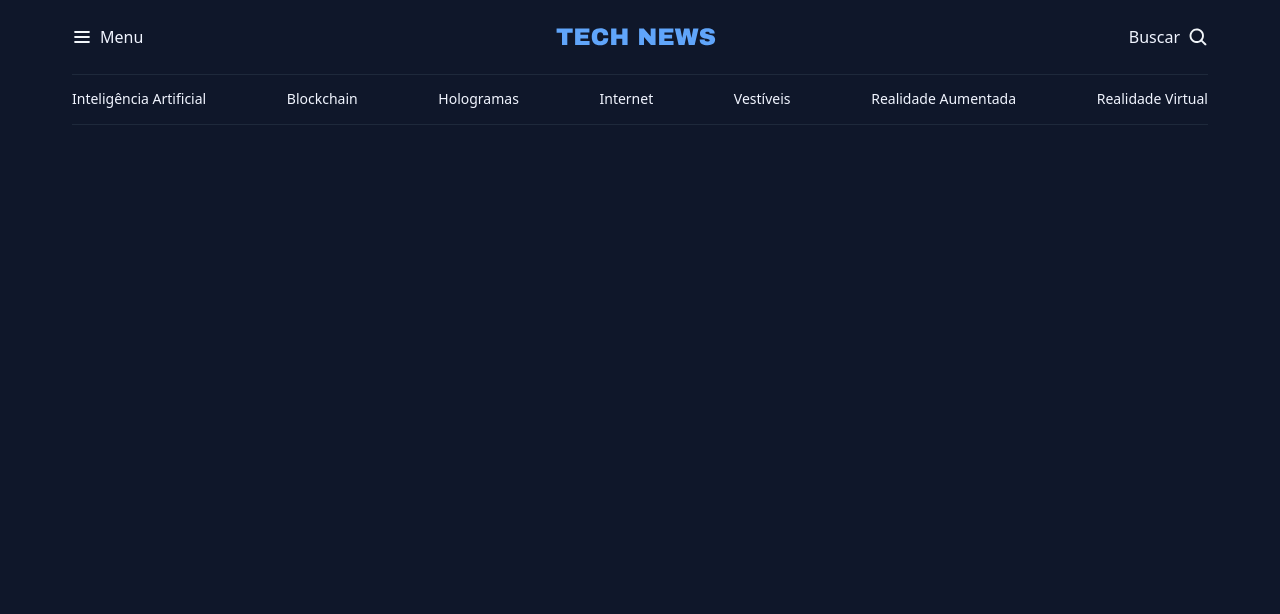
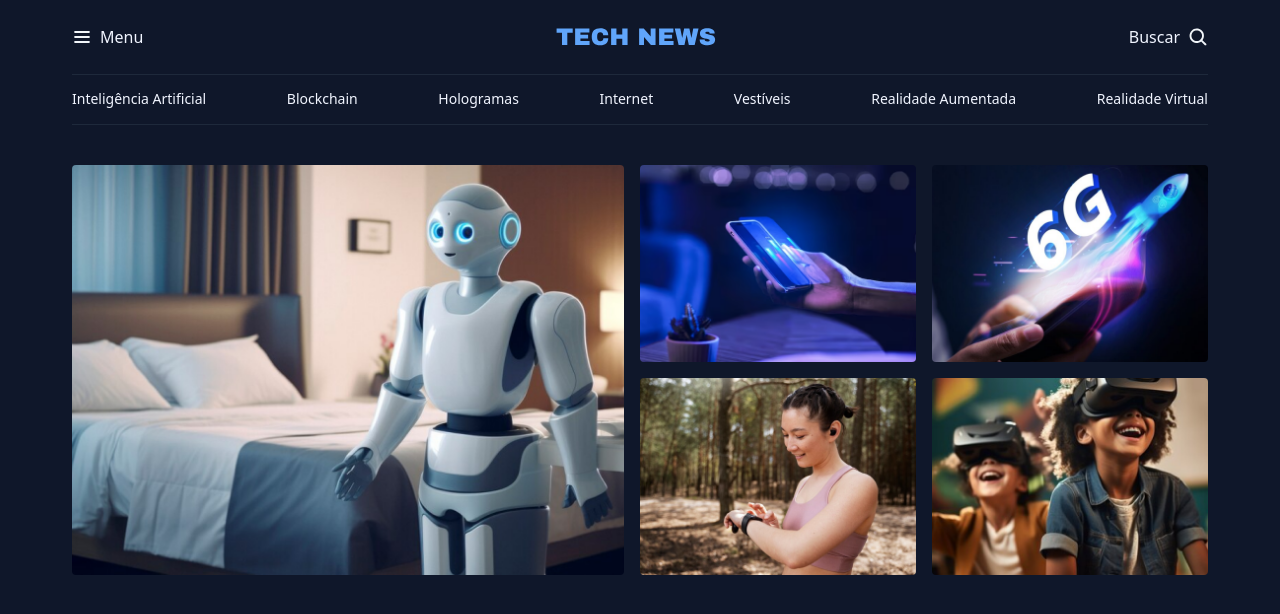
Before and after one commit to Darioluiz/news, a plain HTML site: page index.html in a window 1280 px wide. Drawn offline with Linux system fonts and the light colour scheme.

Commit message:
criações do main e section

```diff
--- a/index.html
+++ b/index.html
@@ -35,5 +35,46 @@
         <a href="#">Realidade Virtual</a>
       </nav>
     </header>
+
+    <main class="container grid">
+      <section id="section-1" class="grid grid-flow-col gap-16px">
+        <div>
+          <img
+            src="/assets/img/Image 01.png"
+            alt="imagem de um robo como assistente de uma casa"
+          />
+        </div>
+
+        <div class="grid grid-col-2 gap-16px">
+          <div>
+            <img
+              src="/assets/img/Image 02.png"
+              alt="fotografia de um usuario de smartphone"
+            />
+          </div>
+
+          <div>
+            <img
+              src="/assets/img/Image 03.png"
+              alt="imagem ilustrativa dos 6g"
+            />
+          </div>
+
+          <div>
+            <img
+              src="/assets/img/Image 04.png"
+              alt="fotografia de uma atleta olhando as horas"
+            />
+          </div>
+
+          <div>
+            <img
+              src="/assets/img/Image 05.png"
+              alt="imagem de duas crianças com o VR, oculos de realidade virtual"
+            />
+          </div>
+        </div>
+      </section>
+    </main>
   </body>
 </html>
--- a/style/global.css
+++ b/style/global.css
@@ -50,6 +50,10 @@ a {
   cursor: pointer;
 }
 
+img {
+  max-width: 100%;
+}
+
 a:hover {
   color: var(--brand-color-light);
 }
@@ -58,20 +62,8 @@ ul {
   list-style: none;
 }
 
-
 .container {
   max-width: 120rem;
   padding-inline: 3.2rem;
   margin-inline: auto;
 }
-
-/* utility - First*/
-
-.grid {
-  display: grid;
-}
-
-
-.grid-flow-col {
-  grid-auto-flow: column;
-}
--- a/style/index.css
+++ b/style/index.css
@@ -1,2 +1,4 @@
 @import url(global.css);
 @import url(header.css);
+@import url(utility.css);
+@import url(section-1.css);
--- /dev/null
+++ b/style/section-1.css
@@ -0,0 +1,9 @@
+main {
+  margin-top: 4rem;
+  img {
+    width: 100%;
+    height: 100%;
+    object-fit: cover;
+    border-radius: 4px;
+  }
+}
--- /dev/null
+++ b/style/utility.css
@@ -0,0 +1,17 @@
+/* utility - First*/
+
+.grid {
+  display: grid;
+}
+
+.grid-flow-col {
+  grid-auto-flow: column;
+}
+
+.grid-col-2 {
+  grid-template-columns: 1fr 1fr;
+}
+
+.gap-16px {
+  gap: 1.6rem;
+}
```
